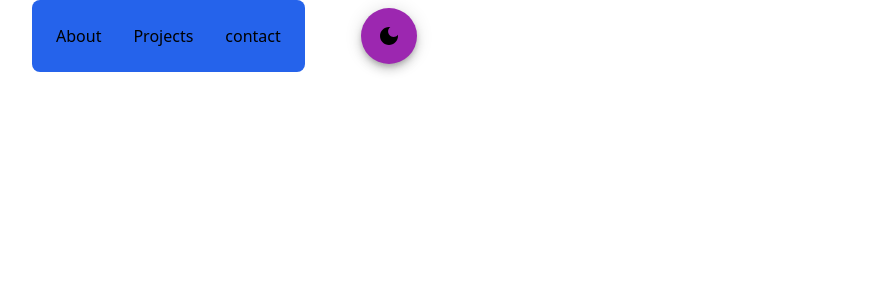
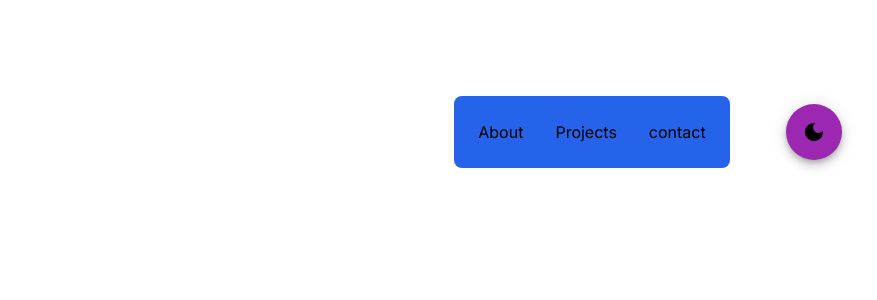
Before and after one commit to dasireddynarendarreddy/portfolio, a Next.js app: page / in a window 1280 px wide. Shown: the top 300 px of the page, without its empty margins (8-885 px from the left). Built offline with nearby package versions, Linux system fonts and the light colour scheme.

Commit message:
portfolio

```diff
--- a/pages/index.js
+++ b/pages/index.js
@@ -11,8 +11,10 @@ const inter = Inter({ subsets: ["latin"] });
 export default function Home() {
   const[mode,setmode]=React.useState(false)
   return (
-
-      <div className={`flex gap-12 mt-0 ml-10 ${mode?"bg-black":" " }`}>
+    <main
+    className={`flex min-h-screen flex-col items-center justify-between  p-24 ${inter.className} ${mode?"bg-black":" " }` }
+  >
+      <div className={`flex gap-12 mt-0 ml-10`}>
        <div className="flex gap-4 float-right bg-blue-600 rounded-lg p-4 ">
         <Link href={'/About'} className="hover:bg-slate-400 p-2 rounded-lg">About</Link>
         <Link href={'/Projects'} className="hover:bg-slate-400 p-2 rounded-lg">Projects</Link>
@@ -27,7 +29,7 @@ export default function Home() {
 
     </Box>
     </div>
-
+  </main>
 
 
 
```
